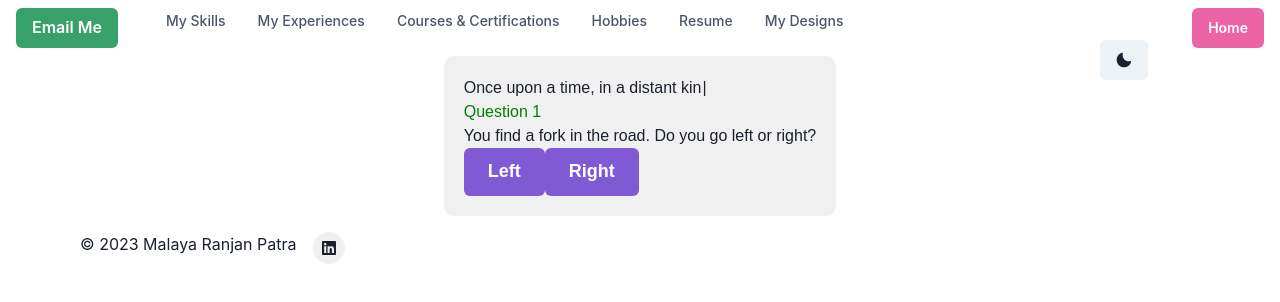
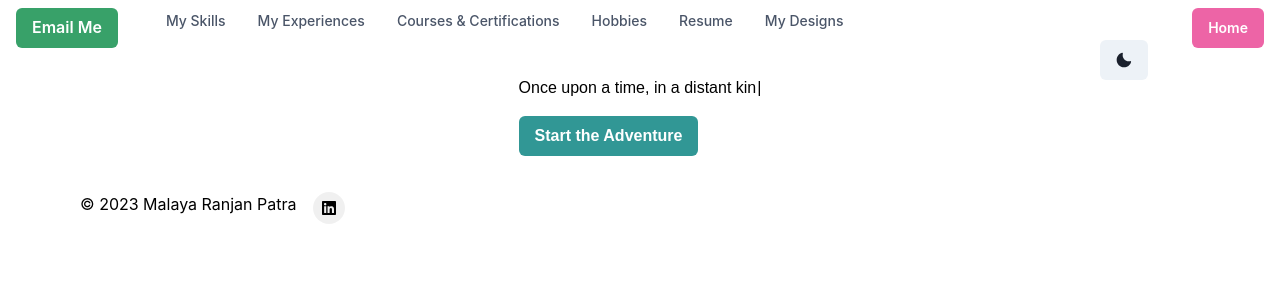
Before and after one commit to MalayaRP/my-world, a Next.js app: page /my-designs in a window 1280 px wide. Shown: the top 302 px of the page. Built offline with nearby package versions, Linux system fonts and the light colour scheme.

Commit message:
Update page.js

```diff
--- a/app/my-designs/page.js
+++ b/app/my-designs/page.js
@@ -5,7 +5,8 @@ import {
   Box,
   Button,
   ChakraProvider,
-  Text,
+  extendTheme,
+  useColorMode,
 } from '@chakra-ui/react';
 import Typewriter from 'typewriter-effect';
 
@@ -60,65 +61,86 @@ const questions = [
     options: ['Trust it', 'Be cautious'],
     correctAnswer: 'Be cautious',
   },
-  {
-    question: 'You discover a hidden cave. Do you enter or walk away?',
-    options: ['Enter', 'Walk away'],
-    correctAnswer: 'Enter',
+  // Add your remaining questions here
+];
+
+// Extend the Chakra UI theme to customize dark mode styles
+const theme = extendTheme({
+  config: {
+    initialColorMode: 'light',
   },
-  {
-    question: 'You find a magical potion. Do you drink it or leave it?',
-    options: ['Drink it', 'Leave it'],
-    correctAnswer: 'Drink it',
+  styles: {
+    global: (props) => ({
+      body: {
+        bg: props.colorMode === 'dark' ? 'gray.800' : 'white',
+        color: props.colorMode === 'dark' ? 'white' : 'black',
       },
-  {
-    question: 'You meet a mysterious traveler. Do you chat with them or avoid them?',
-    options: ['Chat with them', 'Avoid them'],
-    correctAnswer: 'Chat with them',
+    }),
   },
-  {
-    question: 'You encounter a rickety bridge. Do you cross it or find another route?',
-    options: ['Cross it', 'Find another route'],
-    correctAnswer: 'Cross it',
-  },
-];
+});
+
+function Story({ onGameStart }) {
+  return (
+    <div>
+      <Typewriter
+        options={{
+          strings: [
+            "Once upon a time, in a distant kingdom, a princess was captured by a fearsome dragon. You, the brave adventurer, have set out on a quest to rescue her. Your journey is filled with challenges and decisions. Make the right choices to save the princess!"
+          ],
+          autoStart: true,
+          loop: false,
+        }}
+      />
+      <Button onClick={onGameStart} colorScheme="teal" mt="4">
+        Start the Adventure
+      </Button>
+    </div>
+  );
+}
+
+function Questions({ onAnswer, question, options }) {
+  return (
+    <div>
+      <h2 style={{ color: 'green' }}>{question}</h2>
+      {options.map((option, index) => (
+        <Button
+          key={index}
+          onClick={() => onAnswer(option)}
+          colorScheme="purple"
+          size="lg"
+          padding="12px 24px"
+          mt="2"
+        >
+          {option}
+        </Button>
+      ))}
+    </div>
+  );
+}
 
 function App() {
   const [questionIndex, setQuestionIndex] = useState(0);
   const [score, setScore] = useState(0);
-  const [gameOver, setGameOver] = useState(false);
+  const [gameOver, setGameOver] = useState(true);
+  const { colorMode } = useColorMode();
 
-  const [story, setStory] = useState(
-    "Once upon a time, in a distant kingdom, a princess was captured by a fearsome dragon. You, the brave adventurer, have set out on a quest to rescue her. Your journey is filled with challenges and decisions. Make the right choices to save the princess!"
-  );
+  const [isGameStarted, setIsGameStarted] = useState(false);
 
-  const successSoundUrl = 'https://cdn.pixabay.com/download/audio/2022/03/24/audio_866d42f469.mp3'; // Replace with your success sound URL
-  const failureSoundUrl = 'https://cdn.pixabay.com/download/audio/2022/03/24/audio_e6710b8e79.mp3'; // Replace with your failure sound URL
-
-  const playSuccessSound = () => {
-    const successSound = new Audio(successSoundUrl);
-    successSound.play();
-  };
-
-  const playFailureSound = () => {
-    const failureSound = new Audio(failureSoundUrl);
-    failureSound.play();
-  };
-
-  const playBackgroundMusic = () => {
-    const backgroundMusicUrl = 'https://cdn.pixabay.com/download/audio/2022/01/05/audio_51e67495bc.mp3'; // Replace with your music URL
-    const backgroundMusic = new Audio(backgroundMusicUrl);
-    backgroundMusic.loop = true;
-    backgroundMusic.play();
+  const handleGameStart = () => {
+    setIsGameStarted(true);
+    setQuestionIndex(0);
+    setScore(0);
+    setGameOver(false);
+    playBackgroundMusic(); // Start playing background music when the game starts
   };
 
   const handleAnswer = (selectedOption) => {
     const currentQuestion = questions[questionIndex];
     if (selectedOption === currentQuestion.correctAnswer) {
       setScore(score + 1);
-      playSuccessSound();
+      playSuccessSound(); // Play success sound for correct answers
     } else {
-      playFailureSound();
-      setGameOver(true);
+      playFailureSound(); // Play failure sound for incorrect answers
     }
 
     if (questionIndex === questions.length - 1) {
@@ -132,19 +154,27 @@ function App() {
     setQuestionIndex(0);
     setScore(0);
     setGameOver(false);
+    playBackgroundMusic(); // Start playing background music when the game restarts
   };
 
-  useEffect(() => {
-    playBackgroundMusic(); // Start playing background music when the component mounts
+  const playBackgroundMusic = () => {
+    const backgroundMusicUrl = 'https://cdn.pixabay.com/download/audio/2022/01/05/audio_51e67495bc.mp3'; // Replace with your music URL
+    const backgroundMusic = new Audio(backgroundMusicUrl);
+    backgroundMusic.loop = true;
+    backgroundMusic.play();
+  };
 
-    return () => {
-      // Cleanup when the component unmounts
-      const backgroundMusicUrl = 'URL_TO_BACKGROUND_MUSIC.mp3'; // Replace with your music URL
-      const backgroundMusic = new Audio(backgroundMusicUrl);
-      backgroundMusic.pause();
-      backgroundMusic.currentTime = 0;
+  const playSuccessSound = () => {
+    const successSoundUrl = 'https://cdn.pixabay.com/download/audio/2022/03/24/audio_866d42f469.mp3'; // Replace with your success sound URL
+    const successSound = new Audio(successSoundUrl);
+    successSound.play();
   };
-  }, []); // Empty dependency array to run this effect only once
+
+  const playFailureSound = () => {
+    const failureSoundUrl = 'https://cdn.pixabay.com/download/audio/2022/03/24/audio_e6710b8e79.mp3'; // Replace with your failure sound URL
+    const failureSound = new Audio(failureSoundUrl);
+    failureSound.play();
+  };
 
   useEffect(() => {
     if (gameOver) {
@@ -154,10 +184,16 @@ function App() {
   }, [gameOver]);
 
   return (
-    <ChakraProvider>
+    <ChakraProvider theme={theme}>
       <VStack spacing={4} align="center">
-        <Box padding="20px" fontFamily="Arial, sans-serif" bgColor="#f0f0f0" borderRadius="10px">
-          {gameOver ? (
+        <Box
+          padding="20px"
+          fontFamily="Arial, sans-serif"
+          borderRadius="10px"
+          maxWidth="500px"
+        >
+          {isGameStarted ? (
+            gameOver ? (
               <div>
                 <h2 style={{ color: 'red' }}>Game Over!</h2>
                 <p style={{ color: 'blue' }}>Your Score: {score} / {questions.length}</p>
@@ -166,28 +202,14 @@ function App() {
                 </Button>
               </div>
             ) : (
-            <div>
-              <Typewriter
-                options={{
-                  strings: [story],
-                  autoStart: true,
-                  loop: false,
-                }}
+              <Questions
+                onAnswer={handleAnswer}
+                question={questions[questionIndex].question}
+                options={questions[questionIndex].options}
               />
-              <h2 style={{ color: 'green' }}>Question {questionIndex + 1}</h2>
-              <p>{questions[questionIndex].question}</p>
-              {questions[questionIndex].options.map((option, index) => (
-                <Button
-                  key={index}
-                  onClick={() => handleAnswer(option)}
-                  colorScheme="purple"
-                  size="lg"
-                  padding="12px 24px"
-                >
-                  {option}
-                </Button>
-              ))}
-            </div>
+            )
+          ) : (
+            <Story onGameStart={handleGameStart} />
           )}
         </Box>
       </VStack>
```
Lines whose indentation alone changed are shown as unchanged.
